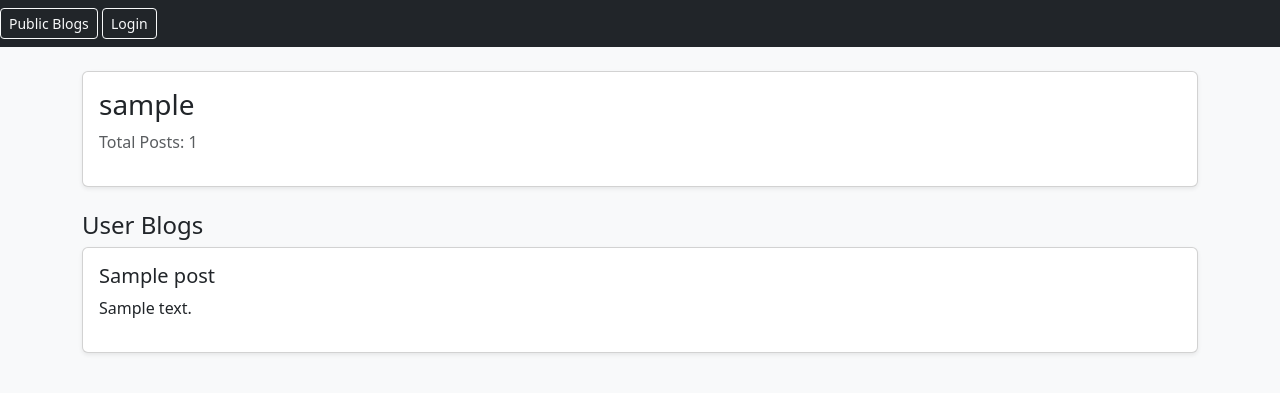
After one commit to anurag815311/FLASKS, a Flask app: a page that uses templates/base.html in a window 1280 px wide. The commit adds this page. Shown: the top 393 px of the page. Run offline with Flask 3, Linux system fonts and the light colour scheme; tables that the repository leaves empty hold one stand-in row (values such as "Sample post").

Commit message:
adding profile section

```diff
--- a/app.py
+++ b/app.py
@@ -112,6 +112,12 @@ def public_blogs():
     posts = Post.query.order_by(Post.id.desc()).all()
     return render_template('public_blogs.html', posts=posts)
 
+@app.route('/profile/<username>')
+def profile(username):
+    user = User.query.filter_by(username=username).first_or_404()
+    posts = Post.query.filter_by(user_id=user.id).order_by(Post.id.desc()).all()
+    return render_template('profile.html', user=user, posts=posts)
+
 if __name__ == '__main__':
     with app.app_context():
         db.create_all()
--- a/templates/base.html
+++ b/templates/base.html
@@ -18,6 +18,11 @@
   {% if current_user.is_authenticated %}
     <a class="btn btn-outline-light btn-sm" href="/create">New Post</a>
     <a class="btn btn-outline-danger btn-sm" href="/logout">Logout</a>
+    <a class="btn btn-outline-light btn-sm"
+   href="/profile/{{ current_user.username }}">
+   My Profile
+</a>
+
   {% else %}
     <a class="btn btn-outline-light btn-sm" href="/login">Login</a>
   {% endif %}
--- /dev/null
+++ b/templates/profile.html
@@ -0,0 +1,26 @@
+{% extends 'base.html' %}
+{% block content %}
+
+<div class="card shadow-sm mb-4">
+  <div class="card-body">
+    <h3 class="card-title">{{ user.username }}</h3>
+    <p class="text-muted">
+      Total Posts: {{ posts|length }}
+    </p>
+  </div>
+</div>
+
+<h4>User Blogs</h4>
+
+{% for post in posts %}
+<div class="card mb-3 shadow-sm">
+  <div class="card-body">
+    <h5>{{ post.title }}</h5>
+    <p>{{ post.content }}</p>
+  </div>
+</div>
+{% else %}
+<p class="text-muted">No posts yet.</p>
+{% endfor %}
+
+{% endblock %}
--- a/templates/public_blogs.html
+++ b/templates/public_blogs.html
@@ -8,7 +8,10 @@
   <div class="card-body">
     <h5 class="card-title">{{ post.title }}</h5>
     <p class="text-muted mb-2">
-        By {{ post.author.username }}
+        By <a href="/profile/{{ post.author.username }}">
+    {{ post.author.username }}
+</a>
+
     </p>
     <p class="card-text">{{ post.content }}</p>
   </div>
```
